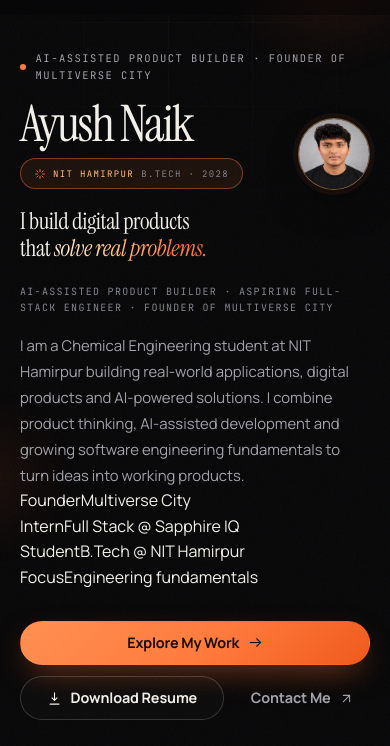
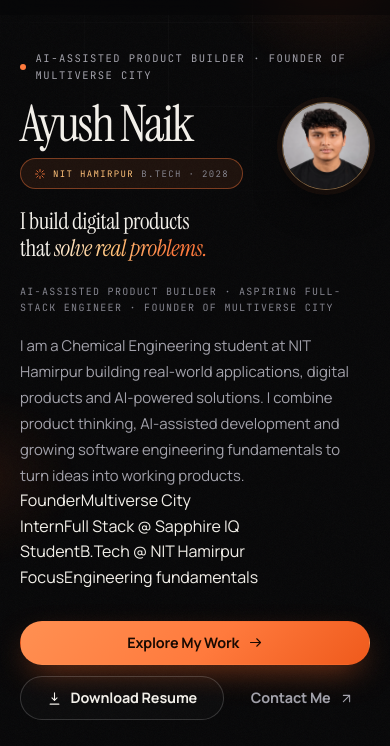
Before and after one commit to ayush007naik/ayush007naik.github.io, a plain HTML site: page index.html in a window 390 px wide. Shown: the part 62-808 px from the top of the page. Drawn offline with Linux system fonts and the light colour scheme.

Commit message:
Enlarge hero portrait

```diff
--- a/style.css
+++ b/style.css
@@ -536,8 +536,8 @@ main { position: relative; z-index: 1; }
 }
 
 .hero-avatar {
-    width: clamp(76px, 8vw, 104px);
-    height: clamp(76px, 8vw, 104px);
+    width: clamp(100px, 9.5vw, 136px);
+    height: clamp(100px, 9.5vw, 136px);
     flex: 0 0 auto;
     border-radius: 50%;
     object-fit: cover;
@@ -3462,7 +3462,7 @@ main { position: relative; z-index: 1; }
     .section-title { font-size: clamp(2.4rem, 9vw, 3.4rem); }
     .hero-name { font-size: clamp(3.15rem, 12vw, 4.6rem); }
     .hero-line { font-size: clamp(1.45rem, 5.2vw, 1.95rem); }
-    .hero-avatar { width: 72px; height: 72px; }
+    .hero-avatar { width: 88px; height: 88px; }
     .hero-school { margin-top: 0.75rem; }
 
     .float-chip-a { right: 0; top: -14px; }
@@ -3653,8 +3653,8 @@ main { position: relative; z-index: 1; }
     }
     .hero-avatar {
         order: -1;
-        width: 64px;
-        height: 64px;
+        width: 80px;
+        height: 80px;
     }
 
     .timeline::before { top: 17px; bottom: 17px; left: 17px; }
```
